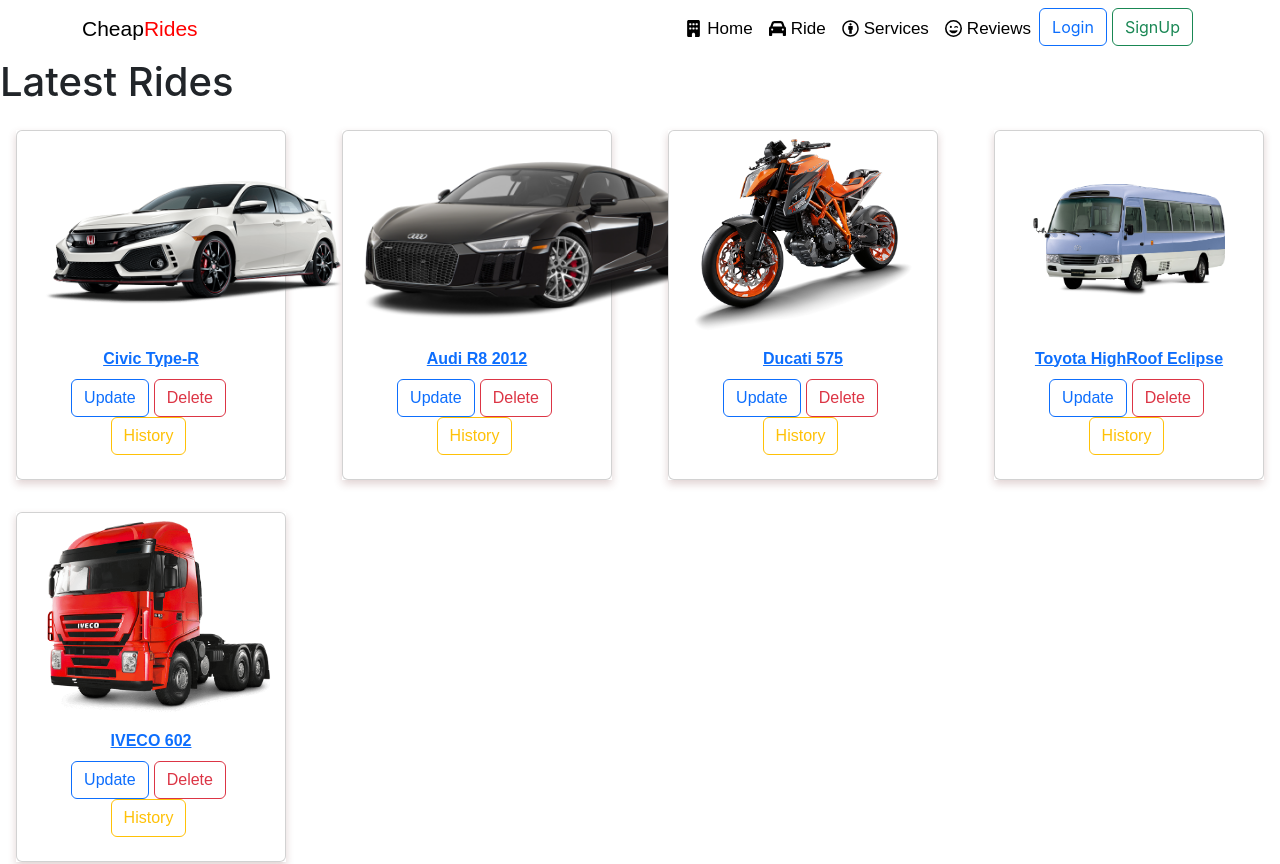
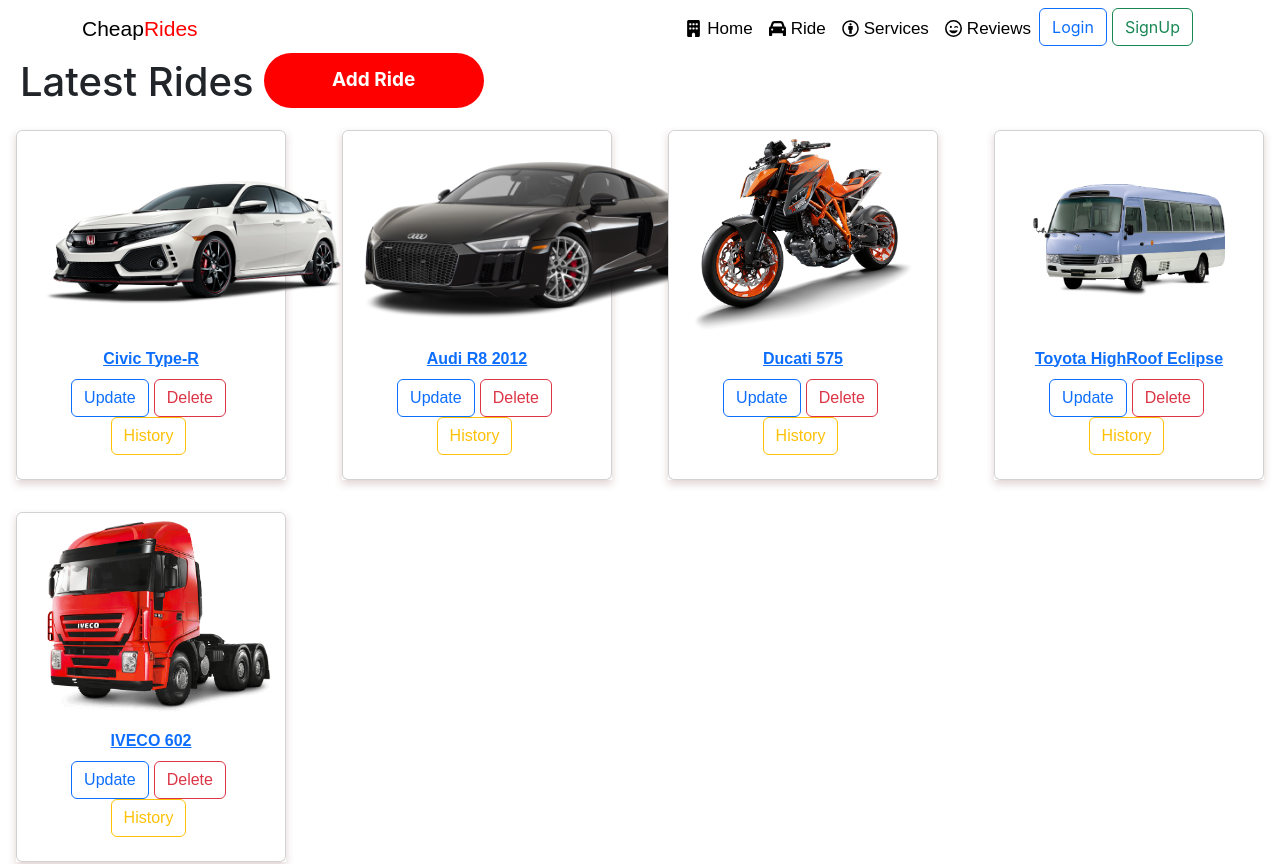
Before and after one commit to abubakar4-u/CheapRides-WebProject, a React (Create React App) app in the folder frontend/: page /riderscreen in a window 1280 px wide. Shown: the top 864 px of the page. Built offline with nearby package versions, Linux system fonts and the light colour scheme.

Commit message:
Added Add Car frontend to Ride Module

```diff
--- a/frontend/src/App.js
+++ b/frontend/src/App.js
@@ -6,6 +6,7 @@
 import Login from "./components/Login/Login";
 import RiderModuleScreen from './Screens/RiderModuleScreen';
 import RiderUpdate from './components/RiderModule/RiderUpdate';
+import RideAddCar from './components/RiderModule/RiderAddCar';
 
 function App() {
   return (
@@ -17,6 +18,7 @@
           <Route path="/login" element={<Login />} />
           <Route path="/riderscreen" element={<RiderModuleScreen />} />
           <Route path="/ride-update/:id" element={<RiderUpdate />} /> {/* Pass ride object here */}
+          <Route path="/ride-addcar" element={<RideAddCar/>}/>
         </Routes>
         <Footer />
       </BrowserRouter>
--- /dev/null
+++ b/frontend/src/Screens/RiderModuleScreen.css
@@ -0,0 +1,20 @@
+h1{
+    margin-left: 50px;
+}
+
+.login-submit{
+    display: flex;
+    justify-content: center;
+    align-items: center;
+    width:150px;
+    height: 50px;
+    color: white;
+    background: red;
+    border-radius: 50px;
+    font-size: 19px;
+    font-weight: 700;
+    cursor: pointer;
+    border: none;
+    margin-top: -50px;
+    margin-left: 10px;
+}
--- a/frontend/src/Screens/RiderModuleScreen.jsx
+++ b/frontend/src/Screens/RiderModuleScreen.jsx
@@ -2,11 +2,16 @@
 import {Row, Col} from 'react-bootstrap';
 import rides from '../rides';
 import RiderModule from '../components/RiderModule/RiderModule';
+import { Link } from 'react-router-dom';
+import './RiderModuleScreen.css';
 
 const RiderModuleScreen = () => {
   return (
     <>
-        <h1>Latest Rides</h1>
+        <div style={{ display: 'flex', alignItems: 'center' }}> {/* Added a wrapper div */}
+            <h1 style={{ marginLeft: '20px' }}>Latest Rides</h1>
+            <Link to="/ride-addcar" style={{ textDecoration: 'none', marginTop:'40px' }}><button className='login-submit'> Add Ride </button></Link>
+        </div>
         <Row>
             {rides.map((ride) => (
                 <Col key={ride._id} sm={12} md={6} lg={4} xl={3}>
--- /dev/null
+++ b/frontend/src/components/RiderModule/RiderAddCar.css
@@ -0,0 +1,103 @@
+.login-container{
+    display: flex;
+    flex-direction: column;
+    margin: auto;
+    width:600px;
+    padding-bottom: 30px;
+}
+
+.login-header1{
+    display: flex;
+    flex-direction: column;
+    align-items: center;
+    gap: 9px;
+    width: 100%;
+    margin-top: 30px;
+}
+
+.login-text{
+    color: Red;
+    font-size: 40px;
+}
+
+.login-underline{
+    width:61px;
+    height:6px;
+    background: black;
+    border-radius: 9px;
+}
+
+.login-inputs{
+    margin: 55px;
+    display: flex;
+    flex-direction: column;
+    gap:25px;
+}
+
+.login-input{
+    display: flex;
+    align-items: center;
+    margin: auto;
+    width: 480px;
+    height: 80px;
+    background: #eaeaea;
+    border-radius: 6px;
+}
+
+.login-input svg{
+    margin:0px 30px;
+}
+
+.login-input input{
+    height: 50px;
+    width: 400px;
+    background: transparent;
+    border: none;
+    outline: none;
+    color: #797979;
+    font-size: 19px;
+}
+
+.login-forgot-password{
+    padding-left: 55px;
+    margin-top: -40px;
+    color: #797979;
+    font-size: 18px;
+}
+
+.login-forgot-password span{
+    color:red;
+    cursor: pointer;
+}
+
+.login-submit-container{
+    display: flex;
+    gap:30px;
+    margin:60px auto;
+}
+
+.login-submit{
+    display: flex;
+    justify-content: center;
+    align-items: center;
+    width:220px;
+    height: 55px;
+    color: white;
+    background: red;
+    border-radius: 50px;
+    font-size: 19px;
+    font-weight: 700;
+    cursor: pointer;
+}
+
+.login-gray{
+    background: #EAEAEA;
+    color: red;
+}
+
+/* Add this CSS to your existing styles */
+.login-input select {
+    position: relative;
+    width: 105px;
+    border-radius: 6px;
+}
--- /dev/null
+++ b/frontend/src/components/RiderModule/RiderAddCar.jsx
@@ -0,0 +1,54 @@
+import React from 'react'
+import {Link} from "react-router-dom";
+import { BsCarFrontFill, BsBook, BsLightbulbFill, BsCapslock, BsArrowRepeat} from "react-icons/bs";
+import { FaDeploydog, FaDollarSign } from "react-icons/fa";
+import { Button } from 'react-bootstrap';
+import './RiderAddCar.css';
+
+const RiderAddCar = () => {
+  return (
+    <div className='login-container'>
+        <div className='login-header1'>
+            <div className='login-text'>Add Car</div>
+            <div className='login-underline'></div>
+        </div>
+        <div className='login-inputs'>
+            <div className='login-input'>
+                <BsCarFrontFill/>
+                <input type="text" placeholder='name'/>
+            </div>
+            <div className='login-input'>
+                <BsBook/>
+                <input type="text" placeholder='registration'/>
+            </div>
+            <div className='login-input'>
+                <BsLightbulbFill/>
+                <input type="text" placeholder='brand'/>
+            </div>
+            <div className='login-input'>
+                <BsCapslock/>
+                <input type="text" placeholder='category'/>
+            </div>
+            <div className='login-input'>
+                <BsArrowRepeat/>
+                <input type="text" placeholder='available' readOnly/>
+            </div>
+            <div className='login-input'>
+                <FaDeploydog/>
+                <input type="text" placeholder='regnum'/>
+            </div>
+            <div className='login-input'>
+                <FaDollarSign/>
+                <input type="text" placeholder='price'/>
+            </div>
+
+            <div className='login-submit-container'>
+                <button className="login-submit">Submit</button>
+                <Link to="/riderscreen" style={{ textDecoration: 'none' }}><button className='login-submit'> Back </button></Link>{' '}
+            </div>
+        </div>
+    </div>
+  )
+}
+
+export default RiderAddCar
--- a/frontend/src/components/RiderModule/RiderModule.jsx
+++ b/frontend/src/components/RiderModule/RiderModule.jsx
@@ -2,6 +2,7 @@
 import './RiderModule.css';
 import Button from 'react-bootstrap/Button';
 import { Link } from 'react-router-dom';
+import { BsPlusLg } from "react-icons/bs";
 
 const Ride = ({ rides }) => {
     /*const history = useHistory();*/
@@ -34,7 +35,8 @@
                     </div>
                 </Card.Body>
             </Card>
+
         </div>
-    )
+    );
 }
 export default Ride;
```
